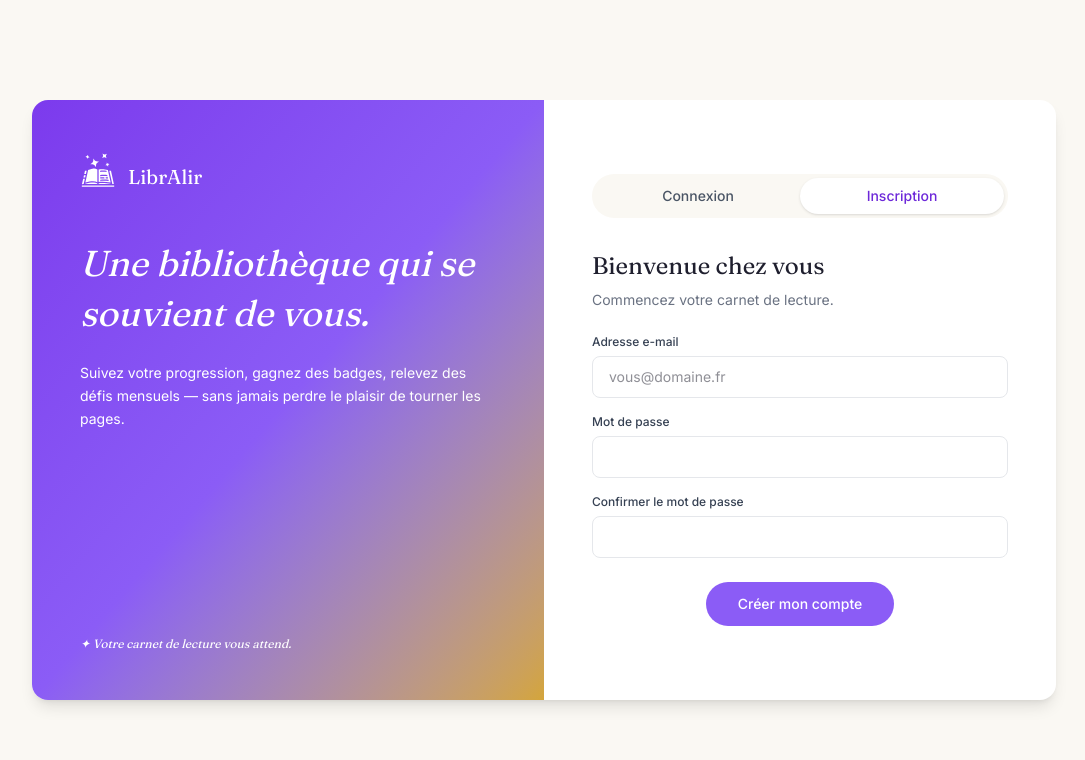
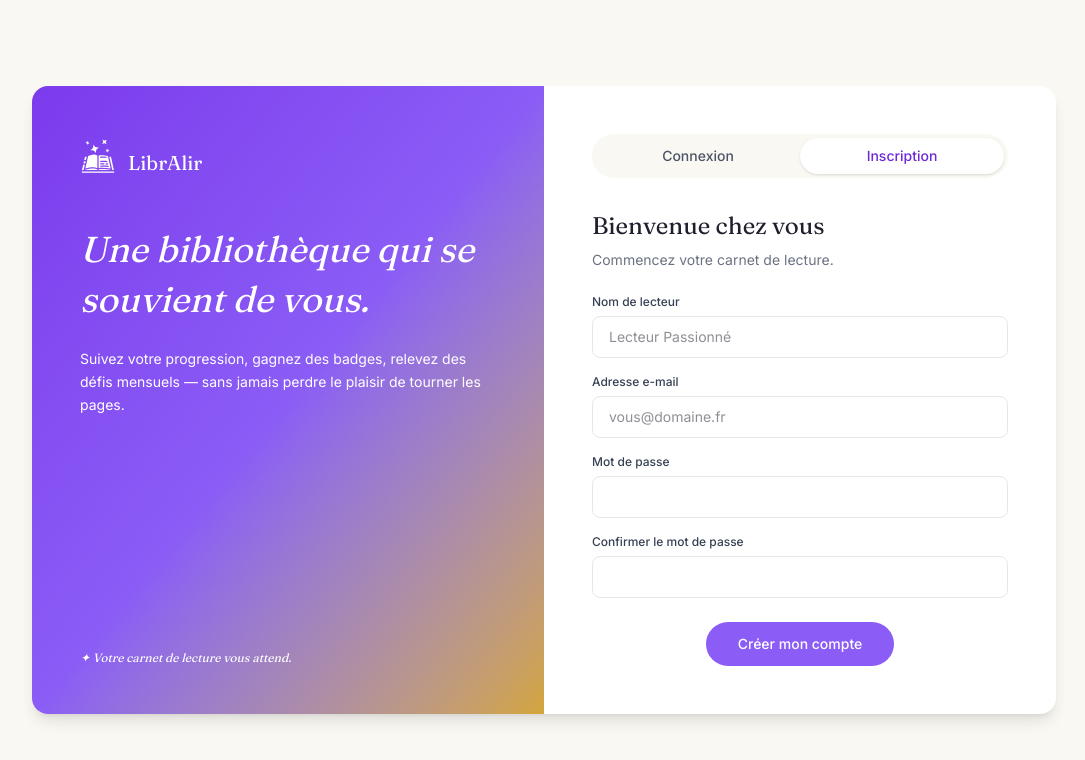
Before and after one commit to adebaille/libralir, a React (Vite) app in the folder front/: page /register in a window 1280 px wide. Shown: the top 760 px of the page, without its empty margins (96-1181 px from the left). Built offline with nearby package versions, Linux system fonts and the light colour scheme; no server answers.

Commit message:
feat: add display_name field on register (front)

```diff
--- a/front/src/contexts/AuthContext.tsx
+++ b/front/src/contexts/AuthContext.tsx
@@ -6,8 +6,10 @@ import { api } from "../services/api";
 
 // Type de l'utilisateur connecté
 type User = {
-  user_id: number;
+  id: number;
   email: string;
+  display_name: string;
+  created_at: string;
 };
 
 // Type de la valeur exposée par le contexte
@@ -15,7 +17,7 @@ type AuthContextValue = {
   user: User | null;
   isLoading: boolean;
   login: (email: string, password: string) => Promise<void>;
-  register: (email: string, password: string) => Promise<void>;
+  register: (email: string, password: string, displayName: string) => Promise<void>;
   logout: () => void;
 };
 
@@ -59,11 +61,15 @@ export function AuthProvider({ children }: { children: ReactNode }) {
     setUser(userData);
   }
 
-  async function register(email: string, password: string) {
-    await api.post("/auth/register", { email, password });
-    // Auto-login après inscription
-    await login(email, password);
-  }
+  async function register(email: string, password: string, displayName: string) {
+  await api.post("/auth/register", {
+    email,
+    password,
+    display_name: displayName,
+  });
+  // Auto-login après inscription
+  await login(email, password);
+}
 
   function logout() {
     localStorage.removeItem("token");
--- a/front/src/pages/RegisterPage.tsx
+++ b/front/src/pages/RegisterPage.tsx
@@ -7,6 +7,7 @@ export default function RegisterPage() {
   const { register } = useAuth();
   const navigate = useNavigate();
 
+  const [displayName, setDisplayName] = useState("");
   const [email, setEmail] = useState("");
   const [password, setPassword] = useState("");
   const [confirmPassword, setConfirmPassword] = useState("");
@@ -16,6 +17,11 @@ export default function RegisterPage() {
   async function handleSubmit(e: FormEvent) {
     e.preventDefault();
     setError("");
+
+    if (displayName.trim().length < 2) {
+      setError("Le nom de lecteur doit contenir au moins 2 caractères");
+      return;
+    }
 
     if (password !== confirmPassword) {
       setError("Les mots de passe ne correspondent pas");
@@ -30,7 +36,7 @@ export default function RegisterPage() {
     setIsSubmitting(true);
 
     try {
-      await register(email, password);
+      await register(email, password, displayName.trim());
       navigate("/");
     } catch (err) {
       setError(err instanceof Error ? err.message : "Erreur d'inscription");
@@ -59,6 +65,26 @@ export default function RegisterPage() {
       <form onSubmit={handleSubmit} className="space-y-4">
         <fieldset className="space-y-4 border-0 p-0 m-0">
           <legend className="sr-only">Informations d'inscription</legend>
+
+          <div>
+            <label
+              htmlFor="displayName"
+              className="block text-xs font-medium text-gray-700 mb-1.5">
+              Nom de lecteur
+            </label>
+            <input
+              id="displayName"
+              type="text"
+              value={displayName}
+              onChange={(e) => setDisplayName(e.target.value)}
+              required
+              minLength={2}
+              maxLength={50}
+              autoComplete="nickname"
+              placeholder="Lecteur Passionné"
+              className="w-full px-4 py-2.5 border border-gray-200 rounded-lg text-sm focus:outline-none focus:ring-2 focus:ring-violet-500 focus:border-transparent"
+            />
+          </div>
 
           <div>
             <label
```
